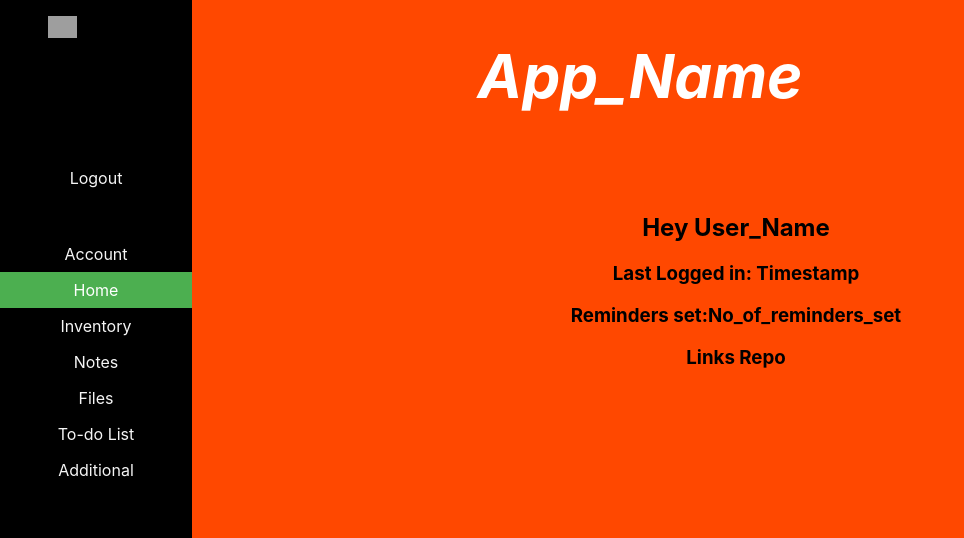
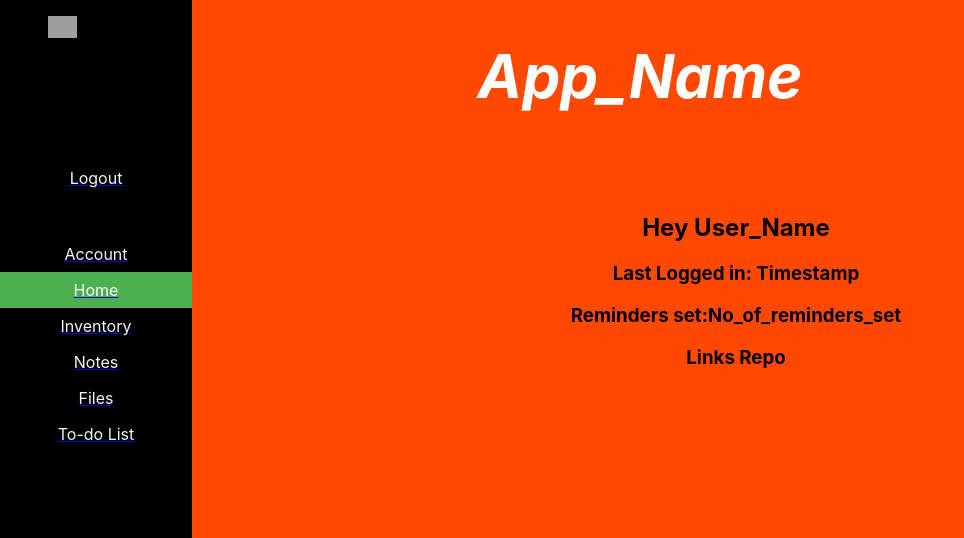
Before and after one commit to ReadingSteiner122/Track-and-Trigger, a React (Create React App) app in the folder oop-app/: page /dashboard in a window 1280 px wide. Shown: the top 538 px of the page, without its empty margins (0-964 px from the left). Built offline with nearby package versions, Linux system fonts and the light colour scheme; grey boxes are pictures that could not be loaded.

Commit message:
All links done, made default pages for the other widgets in navbar

```diff
--- a/oop-app/src/App.js
+++ b/oop-app/src/App.js
@@ -5,6 +5,11 @@ import Dashboard from "./InsideApp/Dashboard";
 import Form1 from "./OutsideApp/ForgotPassword/Form1";
 import Form2 from "./OutsideApp/ForgotPassword/Form2";
 import Login from './OutsideApp/Login/Login'
+import Account from './InsideApp/Pages/Account/Account';
+import Notes from './InsideApp/Pages/Notes/Notes';
+import Inventory from './InsideApp/Pages/Inventory/Inventory';
+import Files from './InsideApp/Pages/Files/Files';
+import ToDo from './InsideApp/Pages/ToDo List/ToDo';
 
 function App() {
   return (
@@ -16,6 +21,11 @@ function App() {
       <Route exact path="/forgot1"><Form1 /></Route>
       <Route exact path="/forgot2"><Form2 /></Route>
       <Route exact path="/dashboard"><Dashboard /></Route>
+      <Route exact path="/dashboard/account"><Account /></Route>
+      <Route exact path="/dashboard/notes"><Notes /></Route>
+      <Route exact path="/dashboard/inventory"><Inventory /></Route>
+      <Route exact path="/dashboard/file"><Files /></Route>
+      <Route exact path="/dashboard/to-do"><ToDo /></Route>
     </div>
     </Router>
 
--- a/oop-app/src/InsideApp/Navbar.js
+++ b/oop-app/src/InsideApp/Navbar.js
@@ -1,20 +1,20 @@
 import React from 'react'
 import './Style.css'
+import { Link,Route,Switch } from 'react-router-dom';
 
 function Navbar(){
     return(
         <ul className="navbar">
             <li ><img class="logo" src="Logo.png" alt="Logo" /></li>
             <br/><br/><br/><br/><br/><br/><br/><br/>
-            <li ><a class="navbutton" href=""><i class="fa fa-fw fa-power-off"></i>Logout</a></li>
+            <li ><Link to='/'><a class="navbutton" href=""><i class="fa fa-fw fa-power-off"></i>Logout</a></Link></li>
             <br/><br/>
-            <li ><a class="navbutton" href=""><i class="fa fa-fw fa-user"></i>Account</a></li>
-            <li ><a class="navbutton active" href=""><i class="fa fa-fw fa-home"></i>Home</a></li>
-            <li ><a class="navbutton" href=""><i class="fa fa-fw fa-database"></i>Inventory</a></li>
-            <li ><a class="navbutton" href=""><i class="fa fa-fw fa-edit"></i>Notes</a></li>
-            <li ><a class="navbutton" href=""><i class="fa fa-fw fa-folder"></i>Files</a></li>
-            <li ><a class="navbutton" href=""><i class="fa fa-fw fa-check-square-o"></i>To-do List</a></li>
-            <li ><a class="navbutton" href=""><i class="fa fa-fw fa-gear"></i>Additional</a></li>
+            <li ><Link to='/dashboard/account'><a class="navbutton" href=""><i class="fa fa-fw fa-user"></i>Account</a></Link></li>
+            <li ><Link to='/dashboard'><a class="navbutton active" href=""><i class="fa fa-fw fa-home"></i>Home</a></Link></li>
+            <li ><Link to='/dashboard/inventory'><a class="navbutton" href=""><i class="fa fa-fw fa-database"></i>Inventory</a></Link></li>
+            <li ><Link to='/dashboard/notes'><a class="navbutton" href=""><i class="fa fa-fw fa-edit"></i>Notes</a></Link></li>
+            <li ><Link to='/dashboard/file'><a class="navbutton" href=""><i class="fa fa-fw fa-folder"></i>Files</a></Link></li>
+            <li ><Link to='/dashboard/to-do'><a class="navbutton" href=""><i class="fa fa-fw fa-check-square-o"></i>To-do List</a></Link></li>
         </ul>
     )
 }
--- a/oop-app/src/InsideApp/Pages/Account/Account.js
+++ b/oop-app/src/InsideApp/Pages/Account/Account.js
@@ -1,5 +1,5 @@
 import React from 'react'
-import './Style.css'
+import '../../Style.css'
 
 import Navbar from '../../Navbar'
 import Header from '../../Header'
--- a/oop-app/src/InsideApp/Pages/Files/Files.js
+++ b/oop-app/src/InsideApp/Pages/Files/Files.js
@@ -1,5 +1,5 @@
 import React from 'react'
-import './Style.css'
+import '../../Style.css'
 
 import Navbar from '../../Navbar'
 import Header from '../../Header'
--- a/oop-app/src/InsideApp/Pages/Inventory/Inventory.js
+++ b/oop-app/src/InsideApp/Pages/Inventory/Inventory.js
@@ -1,5 +1,5 @@
 import React from 'react'
-import './Style.css'
+import '../../Style.css'
 
 import Navbar from '../../Navbar'
 import Header from '../../Header'
--- a/oop-app/src/InsideApp/Pages/Notes/Notes.js
+++ b/oop-app/src/InsideApp/Pages/Notes/Notes.js
@@ -1,5 +1,5 @@
 import React from 'react'
-import './Style.css'
+import '../../Style.css'
 
 import Navbar from '../../Navbar'
 import Header from '../../Header'
--- a/oop-app/src/InsideApp/Pages/ToDo List/ToDo.js
+++ b/oop-app/src/InsideApp/Pages/ToDo List/ToDo.js
@@ -1,5 +1,5 @@
 import React from 'react'
-import './Style.css'
+import '../../Style.css'
 
 import Navbar from '../../Navbar'
 import Header from '../../Header'
```
